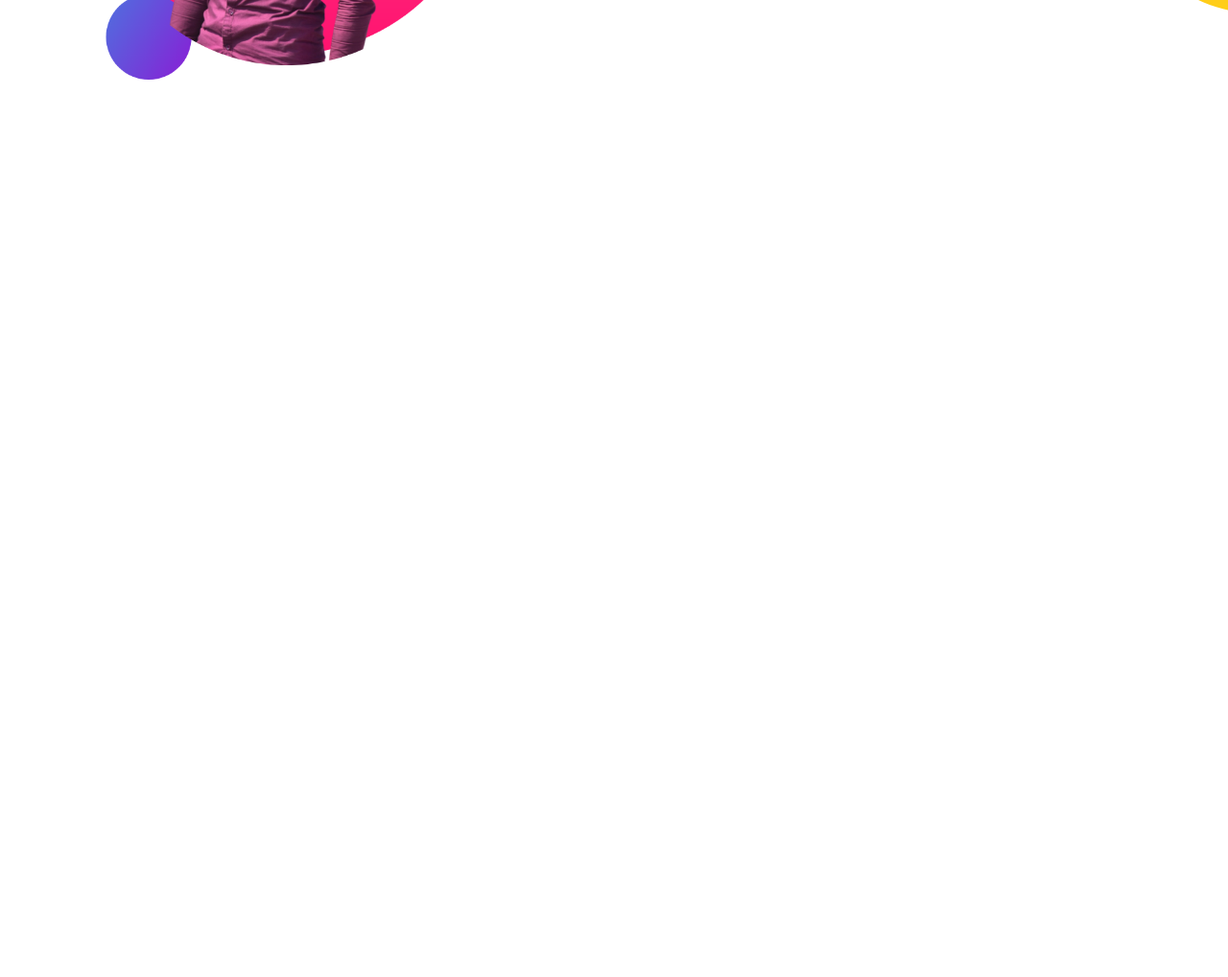
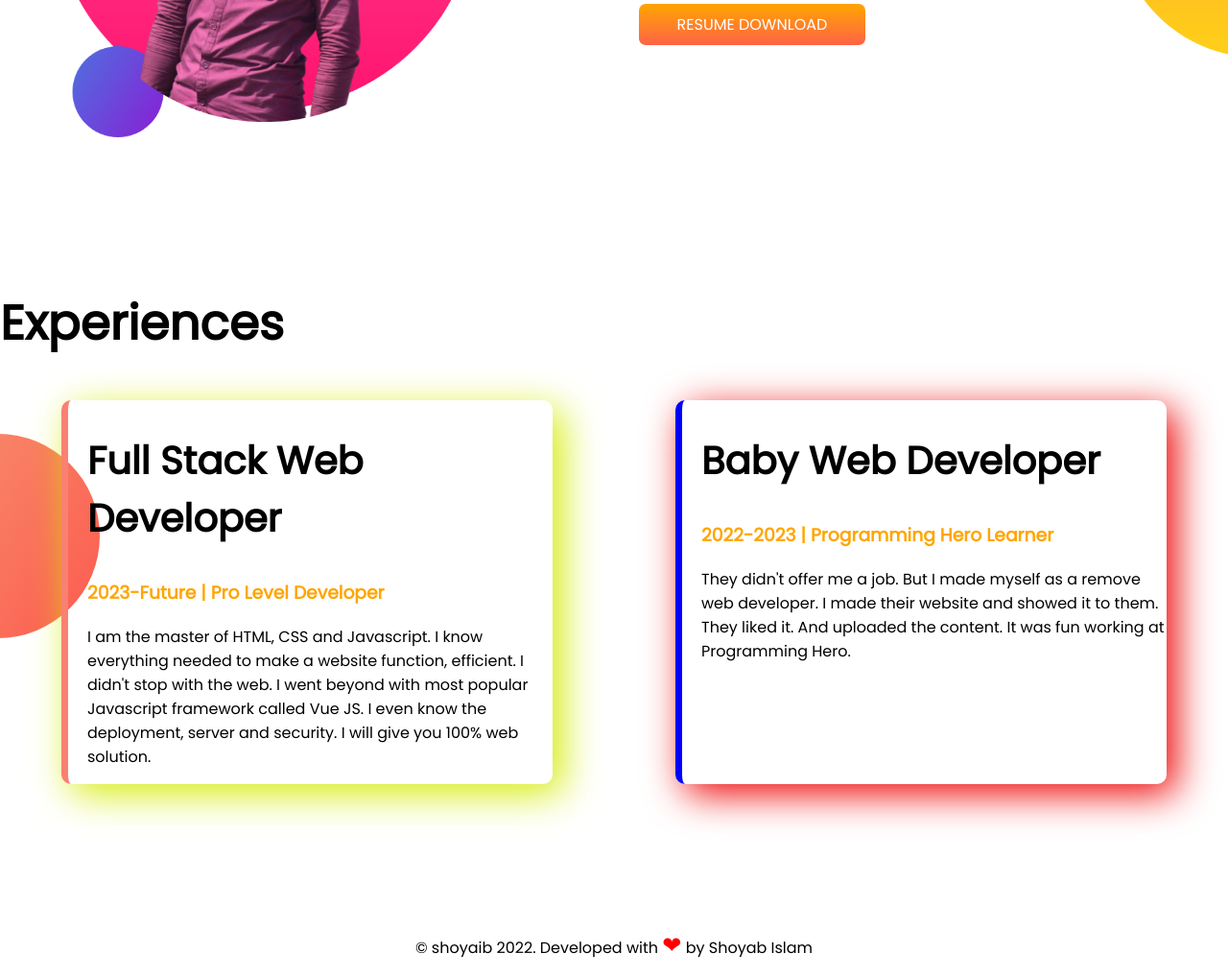
Before and after one commit to shoyaibislam24/develpor-protfolio, a plain HTML site: page index.html in a window 1280 px wide. Shown: the part 974-1992 px from the top of the page at 96% size. Before the commit the page ends 1214 px from the top, so only its background shows below. Drawn offline with Linux system fonts and the light colour scheme.

Commit message:
footer add

```diff
--- a/index.html
+++ b/index.html
@@ -18,7 +18,7 @@
 
 <body>
 
-    <section class="top-banner">
+    <section class="top-banner flexible-container">
     <div class="half-width">
         <h1>Welcome To</h1>
         <h1> <span class="orange-color">Shoyab Islam</span> World</h1>
@@ -40,7 +40,7 @@
     </section>
 
 
-    <section class="dream-big">
+    <section class="dream-big flexible-container">
 
         <div class="half-width">
             <img src="images/shoyaib2.png" alt="">
@@ -59,12 +59,34 @@
 
 
 
+    </section>
 
+<section class="experience-area">
+    <h1>Experiences</h1>
 
-    </section>
+<div class="flexible-container">
+    <div id="full-stack-developer" class="experience-item">
+        <h2>Full Stack Web Developer</h2>
+        <h3 class="orange-color">2023-Future | Pro Level Developer</h3>
+        <p>I am the master of HTML, CSS and Javascript. I know everything needed to make a website function, efficient. I didn't stop with the web. I went beyond with most popular Javascript framework called Vue JS. I even know the deployment, server and security. I will give you 100% web solution.</p>
+    </div>
+
+    <div class="experience-item" >
+        <h2>Baby Web Developer</h2>
+        <h3 class="orange-color">2022-2023 | Programming Hero Learner</h3>
+        <p>They didn't offer me a job. But I made myself as a remove web developer. I made their website and showed it to them. They liked it. And uploaded the content. It was fun working at Programming Hero.
+
+        </p>
+    </div>
+</div>
 
 
 
+</section>
+
+<footer>
+   <p>&copy; shoyaib 2022. Developed with <span style="color: red; font-size: 1.5rem;">❤</span> by Shoyab Islam</p>
+</footer>
 
 
 </body>
--- a/style.css
+++ b/style.css
@@ -7,12 +7,16 @@
         font-size: 50px;
     }
 
+    h2{
+        font-size: 40px;
+    }
+
     .orange-color {
 
         color: orange;
     }
 
-    section {
+    .flexible-container{
         display: flex;
         margin-bottom: 150PX;
     }
@@ -20,11 +24,12 @@
     .half-width{
 
         width: 50%;
-        padding-left: 5%;
+        padding-left: 2%;
     }
 
     .half-width img{
         width: 80%;
+
     }
 
     .link-button{
@@ -51,3 +56,35 @@
 
 
     }
+    .experience-area{
+        background-image: url(images/exp-bg.png);
+        background-repeat: no-repeat;
+        background-position: left;
+
+    }
+
+    .experience-item{
+        width: 40%;
+        margin-left: 5%;
+        margin-right: 5%;
+        padding-left: 20px;
+        border-radius: 10px;
+        box-shadow: 10px 10px 40px rgb(238, 0, 0);
+        border-left: 7px solid #0000FF;
+
+    }
+
+    #full-stack-developer{
+        width: 40%;
+        margin-left: 5%;
+        margin-right: 5%;
+        padding-left: 20px;
+        border-radius: 10px;
+        box-shadow: 10px 10px 40px rgb(213, 236, 5);
+        border-left: 7px solid salmon;
+
+    }
+
+    footer p{
+        text-align: center;
+    }
```
